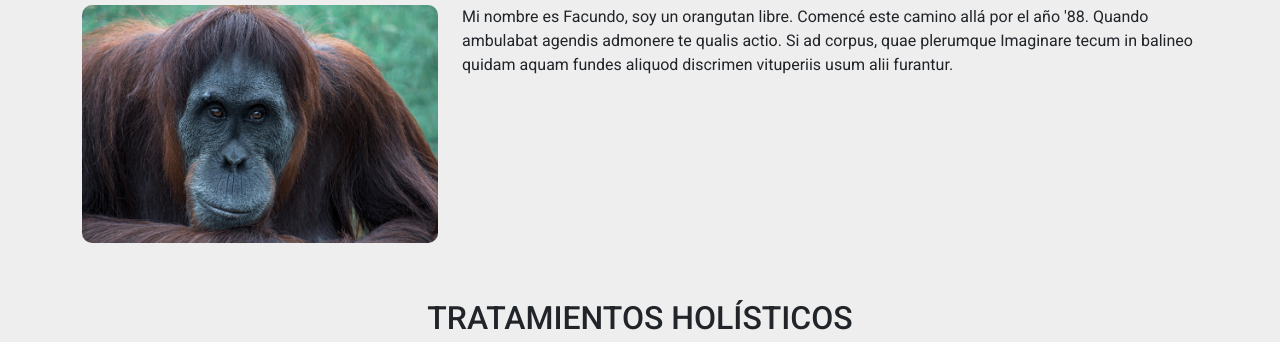
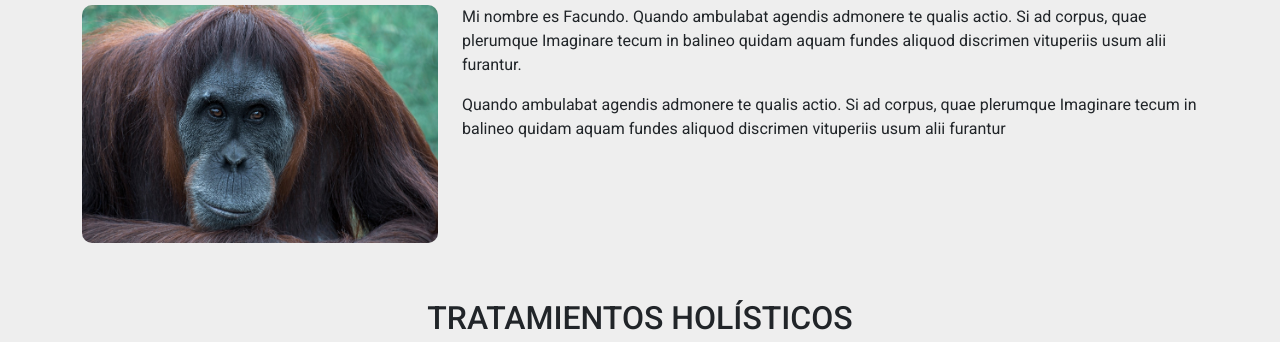
Before and after one commit to manuBassi13/coder-proy, a plain HTML site: page index.html in a window 1280 px wide. Shown: the part 405-747 px from the top of the page. Drawn offline with nearby package versions, Linux system fonts and the light colour scheme.

Commit message:
Corregido el index

```diff
--- a/index.html
+++ b/index.html
@@ -80,7 +80,8 @@
                         <img src="assets/orangutan.jpg" alt="Imagen de Facundo" class="imagen-presentacion">
                     </div>
                     <div class="col-8">
-                        <p>Mi nombre es Facundo, soy un orangutan libre. Comencé este camino allá por el año '88. Quando ambulabat agendis admonere te qualis actio. Si ad corpus, quae plerumque Imaginare tecum in balineo quidam aquam fundes aliquod discrimen vituperiis usum alii furantur.</p>
+                        <p>Mi nombre es Facundo. Quando ambulabat agendis admonere te qualis actio. Si ad corpus, quae plerumque Imaginare tecum in balineo quidam aquam fundes aliquod discrimen vituperiis usum alii furantur.</p>
+                        <p>Quando ambulabat agendis admonere te qualis actio. Si ad corpus, quae plerumque Imaginare tecum in balineo quidam aquam fundes aliquod discrimen vituperiis usum alii furantur</p>
                     </div>
                 </div>
 
```
